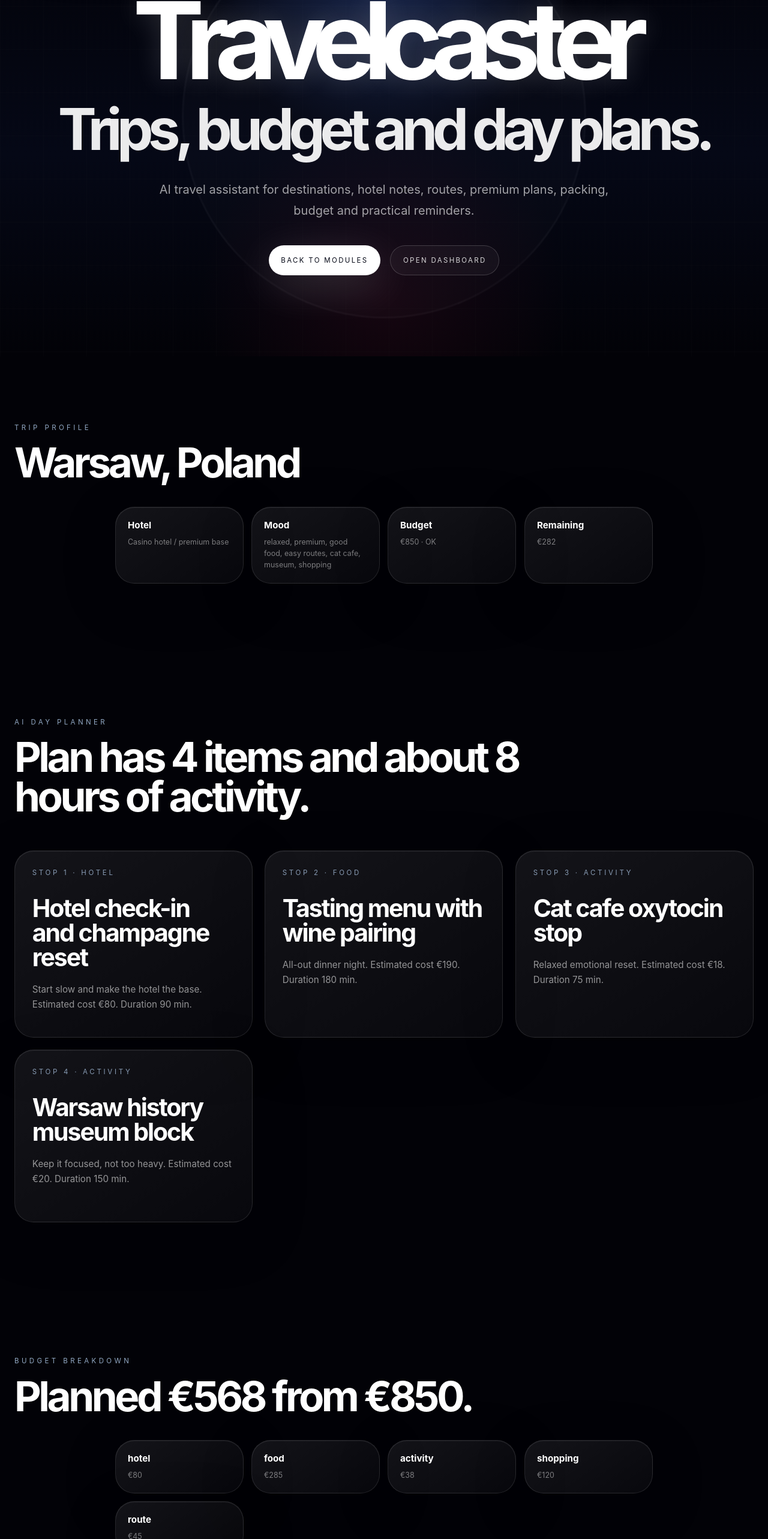
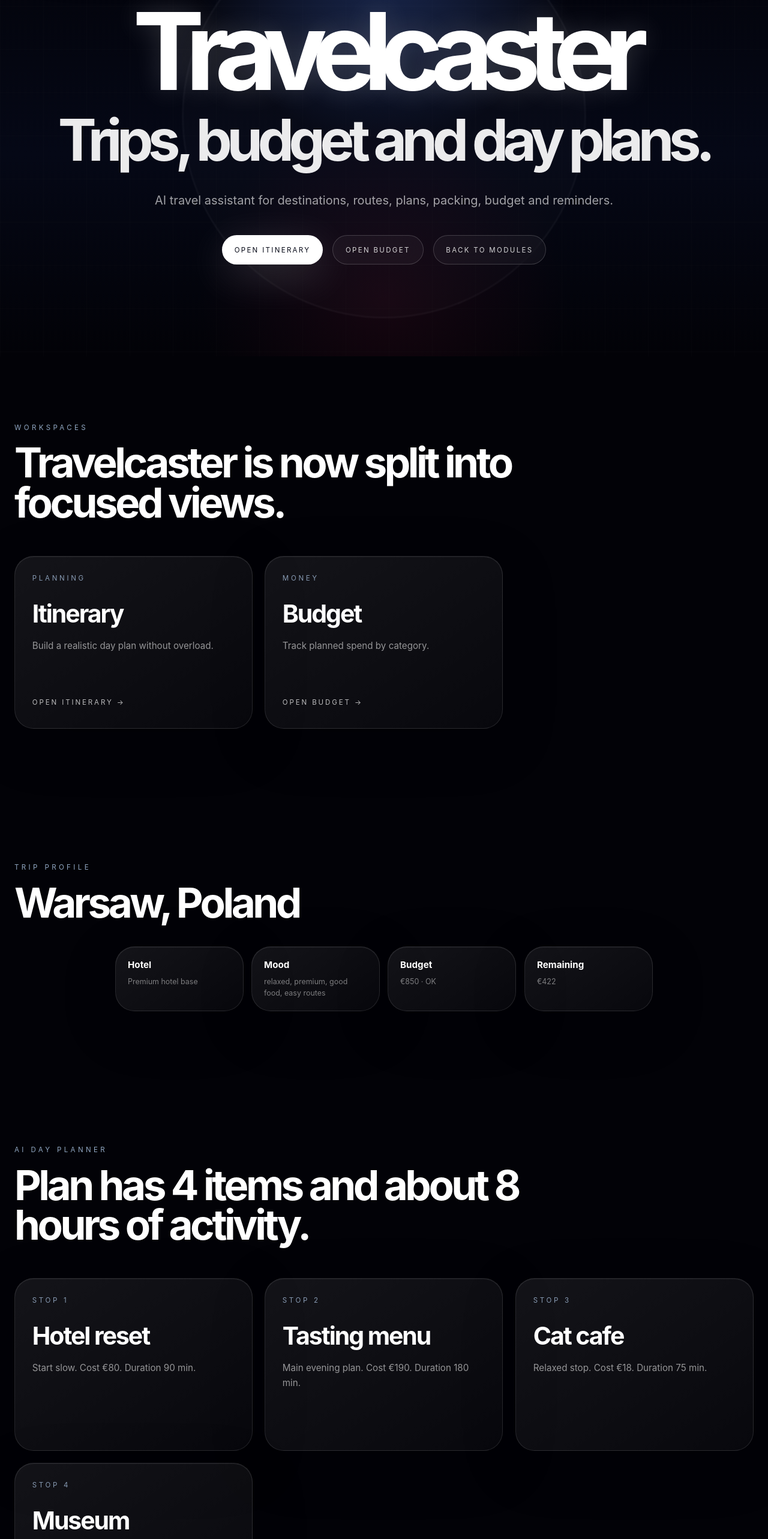
Before and after one commit to vv-glitchhub/Caster-hub, a Next.js app: page /apps/travelcaster in a window 1280 px wide. Shown: the part 206-2772 px from the top of the page at 60% size. Built offline with nearby package versions, Linux system fonts and the light colour scheme.

Commit message:
Link Travelcaster workspace pages

```diff
--- a/app/apps/travelcaster/page.tsx
+++ b/app/apps/travelcaster/page.tsx
@@ -1,23 +1,14 @@
 import MotionSurface from '../../../components/MotionSurface'
 import { buildDayPlan, calculateTripBudget, createPracticalTips, createTripProfile, generatePackingList } from '../../../lib/travelcaster-engine'
 
-const trip = createTripProfile({
-  destination: 'Warsaw, Poland',
-  hotel: 'Casino hotel / premium base',
-  budget: 850,
-  mood: 'relaxed, premium, good food, easy routes, cat cafe, museum, shopping'
-})
-
+const trip = createTripProfile({ destination: 'Warsaw, Poland', hotel: 'Premium hotel base', budget: 850, mood: 'relaxed, premium, good food, easy routes' })
 const items = [
-  { title: 'Hotel check-in and champagne reset', type: 'hotel' as const, cost: 80, durationMinutes: 90, priority: 'high' as const, note: 'Start slow and make the hotel the base.' },
-  { title: 'Tasting menu with wine pairing', type: 'food' as const, cost: 190, durationMinutes: 180, priority: 'high' as const, note: 'All-out dinner night.' },
-  { title: 'Cat cafe oxytocin stop', type: 'activity' as const, cost: 18, durationMinutes: 75, priority: 'high' as const, note: 'Relaxed emotional reset.' },
-  { title: 'Warsaw history museum block', type: 'activity' as const, cost: 20, durationMinutes: 150, priority: 'medium' as const, note: 'Keep it focused, not too heavy.' },
-  { title: 'Shopping / local Stockmann-style department store', type: 'shopping' as const, cost: 120, durationMinutes: 120, priority: 'medium' as const, note: 'Premium browsing and practical purchases.' },
-  { title: 'Easy Bolt route buffer', type: 'route' as const, cost: 45, durationMinutes: 60, priority: 'medium' as const, note: 'Keep moving simple.' },
-  { title: 'Cigar lounge / cocktail slot', type: 'food' as const, cost: 95, durationMinutes: 120, priority: 'medium' as const, note: 'Only when energy is good.' }
+  { title: 'Hotel reset', type: 'hotel' as const, cost: 80, durationMinutes: 90, priority: 'high' as const, note: 'Start slow.' },
+  { title: 'Tasting menu', type: 'food' as const, cost: 190, durationMinutes: 180, priority: 'high' as const, note: 'Main evening plan.' },
+  { title: 'Cat cafe', type: 'activity' as const, cost: 18, durationMinutes: 75, priority: 'high' as const, note: 'Relaxed stop.' },
+  { title: 'Museum', type: 'activity' as const, cost: 20, durationMinutes: 150, priority: 'medium' as const, note: 'Focused visit.' },
+  { title: 'Shopping', type: 'shopping' as const, cost: 120, durationMinutes: 120, priority: 'medium' as const, note: 'Premium browsing.' }
 ]
-
 const budget = calculateTripBudget(items, trip.budget)
 const dayPlan = buildDayPlan(items, { maxItems: 5, maxMinutes: 540 })
 const packing = generatePackingList(trip, 'normal')
@@ -34,12 +25,32 @@ export default function TravelcasterAppPage() {
           <p className="home-eyebrow">Travelcaster MVP</p>
           <h1 className="home-title">Travelcaster</h1>
           <h2 className="home-subtitle">Trips, budget and day plans.</h2>
-          <p className="home-lead">
-            AI travel assistant for destinations, hotel notes, routes, premium plans, packing, budget and practical reminders.
-          </p>
+          <p className="home-lead">AI travel assistant for destinations, routes, plans, packing, budget and reminders.</p>
           <div className="home-actions">
-            <a className="primary-button" href="/modules">Back to Modules</a>
-            <a className="secondary-button" href="/dashboard">Open Dashboard</a>
+            <a className="primary-button" href="/apps/travelcaster/itinerary">Open Itinerary</a>
+            <a className="secondary-button" href="/apps/travelcaster/budget">Open Budget</a>
+            <a className="secondary-button" href="/modules">Back to Modules</a>
+          </div>
+        </div>
+      </section>
+
+      <section className="home-section">
+        <div className="home-container">
+          <p className="section-label">Workspaces</p>
+          <h2 className="section-title">Travelcaster is now split into focused views.</h2>
+          <div className="home-module-grid">
+            <MotionSurface href="/apps/travelcaster/itinerary" className="home-module-card">
+              <p className="home-module-label">Planning</p>
+              <h3 className="home-module-title">Itinerary</h3>
+              <p className="home-module-text">Build a realistic day plan without overload.</p>
+              <p className="home-module-link">Open Itinerary →</p>
+            </MotionSurface>
+            <MotionSurface href="/apps/travelcaster/budget" className="home-module-card">
+              <p className="home-module-label">Money</p>
+              <h3 className="home-module-title">Budget</h3>
+              <p className="home-module-text">Track planned spend by category.</p>
+              <p className="home-module-link">Open Budget →</p>
+            </MotionSurface>
           </div>
         </div>
       </section>
@@ -49,22 +60,10 @@ export default function TravelcasterAppPage() {
           <p className="section-label">Trip Profile</p>
           <h2 className="section-title">{trip.destination}</h2>
           <div className="home-highlight-grid">
-            <MotionSurface className="home-highlight-card">
-              <p className="home-card-title">Hotel</p>
-              <p className="home-card-text">{trip.hotel}</p>
-            </MotionSurface>
-            <MotionSurface className="home-highlight-card">
-              <p className="home-card-title">Mood</p>
-              <p className="home-card-text">{trip.mood}</p>
-            </MotionSurface>
-            <MotionSurface className="home-highlight-card">
-              <p className="home-card-title">Budget</p>
-              <p className="home-card-text">€{budget.budget} · {budget.status}</p>
-            </MotionSurface>
-            <MotionSurface className="home-highlight-card">
-              <p className="home-card-title">Remaining</p>
-              <p className="home-card-text">€{budget.remaining}</p>
-            </MotionSurface>
+            <MotionSurface className="home-highlight-card"><p className="home-card-title">Hotel</p><p className="home-card-text">{trip.hotel}</p></MotionSurface>
+            <MotionSurface className="home-highlight-card"><p className="home-card-title">Mood</p><p className="home-card-text">{trip.mood}</p></MotionSurface>
+            <MotionSurface className="home-highlight-card"><p className="home-card-title">Budget</p><p className="home-card-text">€{budget.budget} · {budget.status}</p></MotionSurface>
+            <MotionSurface className="home-highlight-card"><p className="home-card-title">Remaining</p><p className="home-card-text">€{budget.remaining}</p></MotionSurface>
           </div>
         </div>
       </section>
@@ -76,24 +75,9 @@ export default function TravelcasterAppPage() {
           <div className="home-module-grid">
             {dayPlan.items.map((item, index) => (
               <MotionSurface key={item.title} className="home-module-card">
-                <p className="home-module-label">Stop {index + 1} · {item.type}</p>
+                <p className="home-module-label">Stop {index + 1}</p>
                 <h3 className="home-module-title">{item.title}</h3>
-                <p className="home-module-text">{item.note} Estimated cost €{item.cost}. Duration {item.durationMinutes} min.</p>
-              </MotionSurface>
-            ))}
-          </div>
-        </div>
-      </section>
-
-      <section className="home-section">
-        <div className="home-container">
-          <p className="section-label">Budget Breakdown</p>
-          <h2 className="section-title">Planned €{budget.planned} from €{budget.budget}.</h2>
-          <div className="home-highlight-grid">
-            {Object.entries(budget.byType).map(([type, value]) => (
-              <MotionSurface key={type} className="home-highlight-card">
-                <p className="home-card-title">{type}</p>
-                <p className="home-card-text">€{value}</p>
+                <p className="home-module-text">{item.note} Cost €{item.cost}. Duration {item.durationMinutes} min.</p>
               </MotionSurface>
             ))}
           </div>
@@ -103,23 +87,10 @@ export default function TravelcasterAppPage() {
       <section className="home-section">
         <div className="home-container">
           <p className="section-label">Practical Memory</p>
-          <h2 className="section-title">Packing and local reminders stay visible.</h2>
+          <h2 className="section-title">Packing and reminders.</h2>
           <div className="home-module-grid">
-            <MotionSurface className="home-module-card">
-              <p className="home-module-label">Packing</p>
-              <h3 className="home-module-title">Smart list.</h3>
-              <p className="home-module-text">{packing.join(', ')}</p>
-            </MotionSurface>
-            <MotionSurface className="home-module-card">
-              <p className="home-module-label">Local Tips</p>
-              <h3 className="home-module-title">Warsaw basics.</h3>
-              <p className="home-module-text">{tips.join(' ')}</p>
-            </MotionSurface>
-            <MotionSurface className="home-module-card">
-              <p className="home-module-label">Next Build</p>
-              <h3 className="home-module-title">Trips database.</h3>
-              <p className="home-module-text">Next step is trip profiles, saved places, itinerary forms, budget items and route links.</p>
-            </MotionSurface>
+            <MotionSurface className="home-module-card"><p className="home-module-label">Packing</p><h3 className="home-module-title">Smart list.</h3><p className="home-module-text">{packing.join(', ')}</p></MotionSurface>
+            <MotionSurface className="home-module-card"><p className="home-module-label">Tips</p><h3 className="home-module-title">Basics.</h3><p className="home-module-text">{tips.join(' ')}</p></MotionSurface>
           </div>
         </div>
       </section>
```
